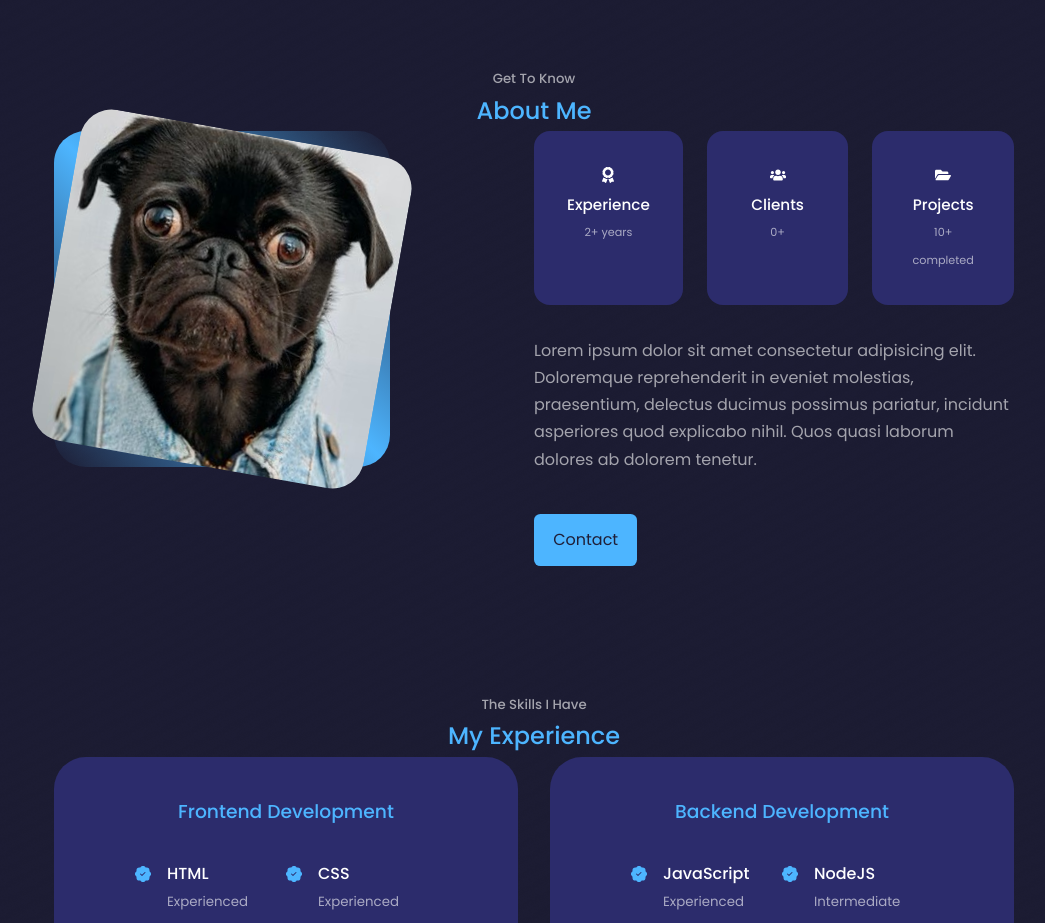
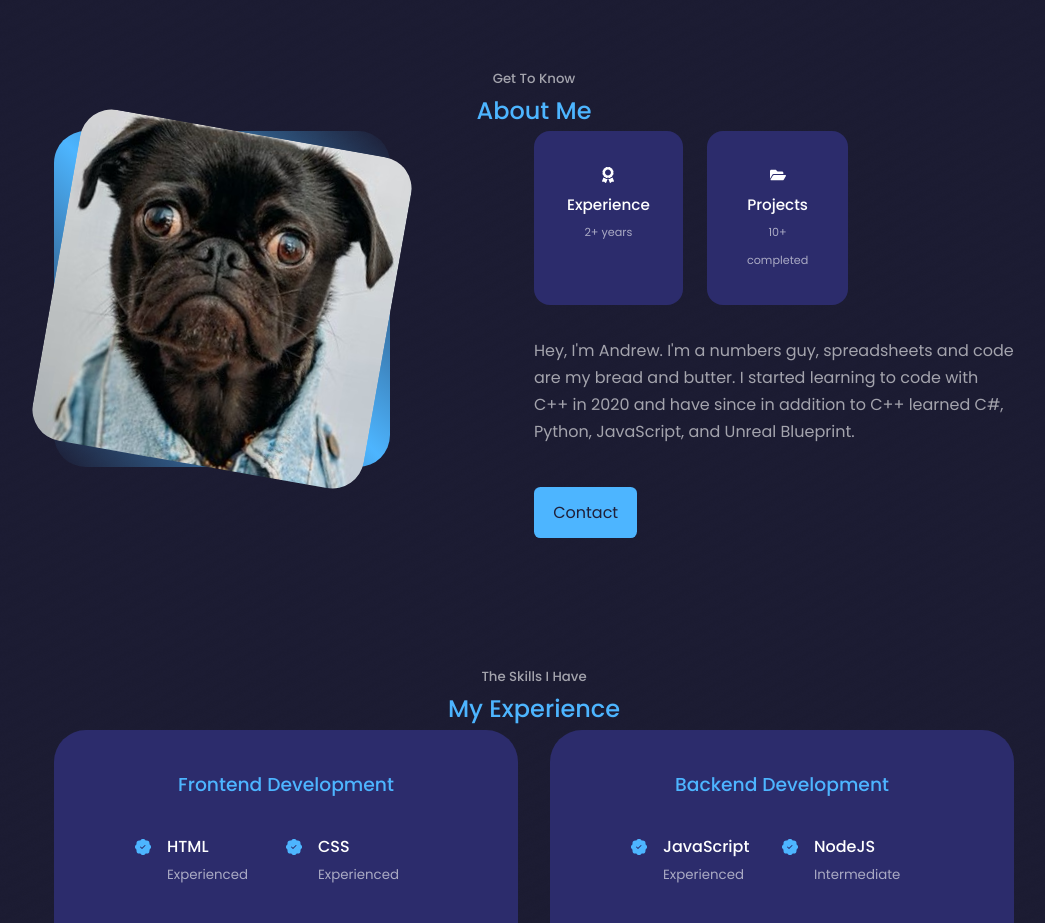
Before and after one commit to Creature-03/CC-dev-portfolio, a React (Create React App) app: page / in a window 1280 px wide. Shown: the part 860-1783 px from the top of the page, without its empty margins (106-1151 px from the left). Built offline with nearby package versions, Linux system fonts and the light colour scheme.

Commit message:
updated AboutMe

```diff
--- a/src/components/about/About.jsx
+++ b/src/components/about/About.jsx
@@ -23,11 +23,6 @@ const about = () => {
               <small>2+ years</small>
             </article>
             <article className='aboutCard'>
-              <FaUsers className='aboutCardIcon'/>
-              <h5>Clients</h5>
-              <small>0+</small>
-            </article>
-            <article className='aboutCard'>
               <FaFolderOpen className='aboutCardIcon'/>
               <h5>Projects</h5>
               <small>10+ completed</small>
@@ -35,7 +30,7 @@ const about = () => {
           </div>
 
           <p>
-            Lorem ipsum dolor sit amet consectetur adipisicing elit. Doloremque reprehenderit in eveniet molestias, praesentium, delectus ducimus possimus pariatur, incidunt asperiores quod explicabo nihil. Quos quasi laborum dolores ab dolorem tenetur.
+            Hey, I'm Andrew. I'm a numbers guy, spreadsheets and code are my bread and butter. I started learning to code with C++ in 2020 and have since in addition to C++ learned C#, Python, JavaScript, and Unreal Blueprint.
           </p>
 
           <a href="#contact" className='btn btn-primary'>Contact</a>
```
